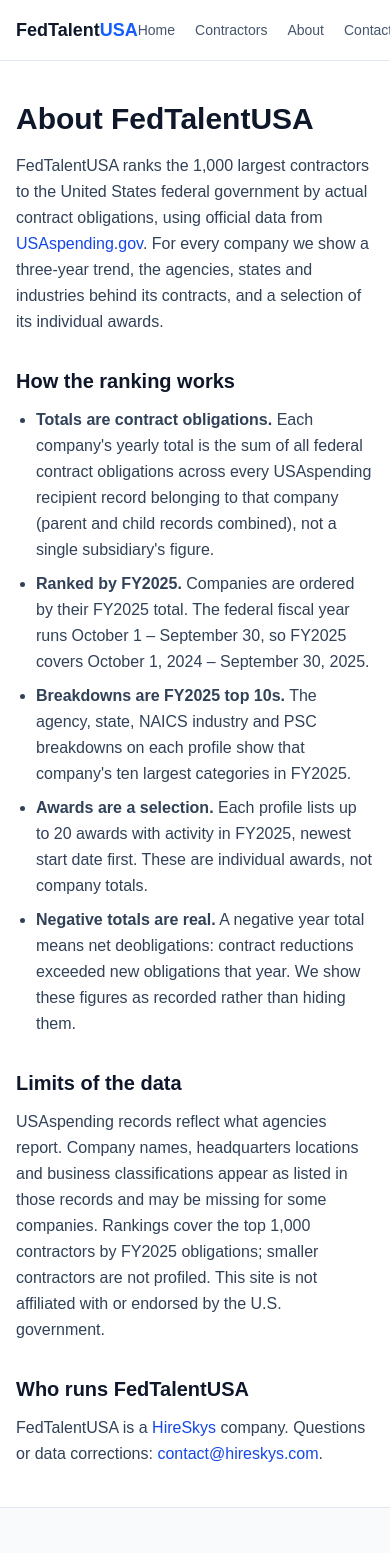
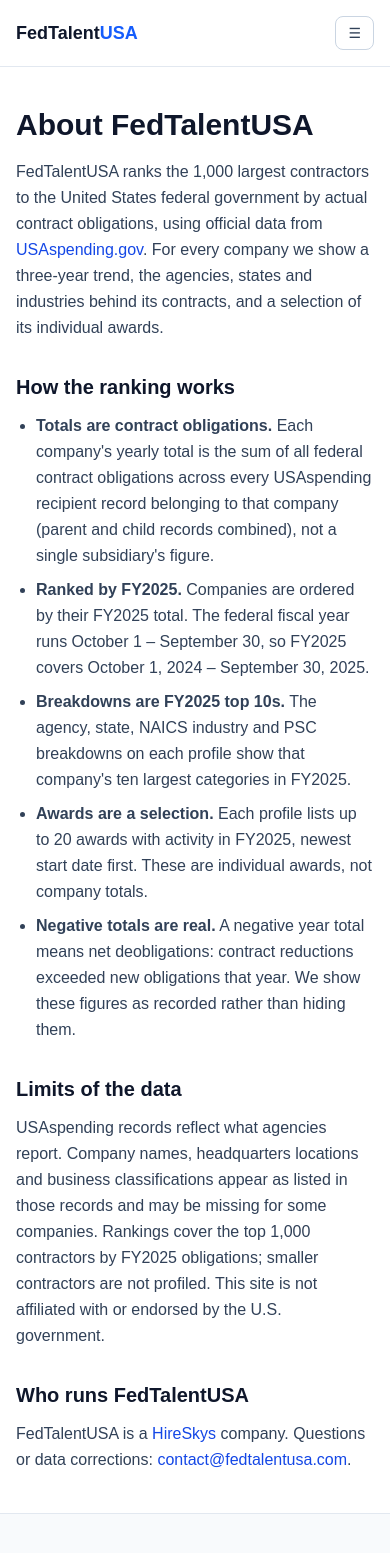
Before and after one commit to mtalha102503/FedTalentUSA, a Next.js app: page /about in a window 390 px wide. Shown: the top 1553 px of the page. Built offline with nearby package versions, Linux system fonts and the light colour scheme.

Commit message:
FedTalentUSA fixes: contractors 50-load-more, homepage top 50, mobile navbar + company layout, sticky footer, fedtalentusa contact email

```diff
--- /dev/null
+++ b/app/Navbar.tsx
@@ -0,0 +1,61 @@
+"use client";
+
+import { useState } from "react";
+import Link from "next/link";
+
+const LINKS = [
+  { href: "/", label: "Home" },
+  { href: "/contractors", label: "Contractors" },
+  { href: "/about", label: "About" },
+  { href: "/contact", label: "Contact" },
+];
+
+// Site header. Desktop (md and up) renders exactly the previous inline nav.
+// Below md, links collapse into a hamburger button toggling a dropdown panel.
+export default function Navbar() {
+  const [open, setOpen] = useState(false);
+
+  return (
+    <header className="border-b border-slate-200 bg-white">
+      <div className="mx-auto flex max-w-6xl items-center justify-between px-4 py-4">
+        <Link href="/" className="text-lg font-bold text-slate-900">
+          FedTalent<span className="text-blue-600">USA</span>
+        </Link>
+        <nav className="hidden gap-5 text-sm font-medium text-slate-600 md:flex">
+          {LINKS.map((l) => (
+            <Link key={l.href} href={l.href} className="hover:text-blue-700">
+              {l.label}
+            </Link>
+          ))}
+        </nav>
+        <button
+          type="button"
+          className="rounded-lg border border-slate-300 px-3 py-1.5 text-sm font-medium text-slate-700 md:hidden"
+          aria-expanded={open}
+          aria-controls="mobile-nav"
+          aria-label="Toggle navigation menu"
+          onClick={() => setOpen((o) => !o)}
+        >
+          {open ? "✕" : "☰"}
+        </button>
+      </div>
+      {open && (
+        <nav
+          id="mobile-nav"
+          className="border-t border-slate-200 px-4 py-2 md:hidden"
+        >
+          {LINKS.map((l) => (
+            <Link
+              key={l.href}
+              href={l.href}
+              className="block py-2 text-sm font-medium text-slate-600 hover:text-blue-700"
+              onClick={() => setOpen(false)}
+            >
+              {l.label}
+            </Link>
+          ))}
+        </nav>
+      )}
+    </header>
+  );
+}
--- a/app/RankingTable.tsx
+++ b/app/RankingTable.tsx
@@ -1,11 +1,37 @@
+"use client";
+
+import { useState } from "react";
 import Link from "next/link";
-import { displayName, formatUSD, type IndexEntry } from "@/lib/data";
+import { displayName, formatUSD } from "@/lib/format";
+import type { IndexEntry } from "@/lib/data";
 
-// Full ranking table shared by the homepage and /contractors.
-// Server-rendered, no client JS. Columns: rank, name, FY2025 total,
-// HQ state, top FY2025 agency.
-export default function RankingTable({ entries }: { entries: IndexEntry[] }) {
+// Ranking table shared by the homepage and /contractors.
+// When pageSize is set, rows load pageSize at a time via a "Load more"
+// button (progressive append, ranking order preserved). Without pageSize,
+// all entries render at once.
+export default function RankingTable({
+  entries,
+  pageSize,
+}: {
+  entries: IndexEntry[];
+  pageSize?: number;
+}) {
+  const total = entries.length;
+  const step = pageSize ?? total;
+  const [visible, setVisible] = useState(step);
+  const shown = entries.slice(0, visible);
+  const allShown = visible >= total;
+  const showControls = pageSize != null;
+
   return (
+    <div>
+      {showControls && (
+        <p className="mb-3 text-sm text-slate-500">
+          {allShown
+            ? `All ${total.toLocaleString("en-US")} shown`
+            : `Showing ${shown.length.toLocaleString("en-US")} of ${total.toLocaleString("en-US")}`}
+        </p>
+      )}
       <div className="overflow-x-auto rounded-lg border border-slate-200">
         <table className="w-full min-w-[720px] text-left text-sm">
           <thead>
@@ -20,7 +46,7 @@
             </tr>
           </thead>
           <tbody>
-          {entries.map((e) => (
+            {shown.map((e) => (
               <tr
                 key={e.slug}
                 className="border-b border-slate-100 last:border-0 hover:bg-blue-50/50"
@@ -46,5 +72,15 @@
           </tbody>
         </table>
       </div>
+      {showControls && !allShown && (
+        <button
+          type="button"
+          onClick={() => setVisible((v) => Math.min(v + step, total))}
+          className="mt-4 rounded-lg bg-[#2f6df6] px-5 py-2.5 text-sm font-semibold text-white hover:bg-blue-700"
+        >
+          Load more
+        </button>
+      )}
+    </div>
   );
 }
--- a/app/about/page.tsx
+++ b/app/about/page.tsx
@@ -91,10 +91,10 @@
         </a>{" "}
         company. Questions or data corrections:{" "}
         <a
-          href="mailto:contact@hireskys.com"
+          href="mailto:contact@fedtalentusa.com"
           className="text-blue-700 hover:underline"
         >
-          contact@hireskys.com
+          contact@fedtalentusa.com
         </a>
         .
       </p>
--- a/app/contact/page.tsx
+++ b/app/contact/page.tsx
@@ -25,10 +25,10 @@
       </p>
       <p className="mt-4">
         <a
-          href="mailto:contact@hireskys.com"
+          href="mailto:contact@fedtalentusa.com"
           className="text-lg font-semibold text-blue-700 hover:underline"
         >
-          contact@hireskys.com
+          contact@fedtalentusa.com
         </a>
       </p>
       <p className="mt-4 leading-relaxed text-slate-700">
--- a/app/contractors/page.tsx
+++ b/app/contractors/page.tsx
@@ -37,7 +37,7 @@
         trend, agency/state/industry splits and contract awards.
       </p>
       <div className="mt-6">
-        <RankingTable entries={index} />
+        <RankingTable entries={index} pageSize={50} />
       </div>
       <p className="mt-4 text-xs text-slate-500">
         Source: USAspending.gov. Totals are contract obligations; see{" "}
--- a/app/layout.tsx
+++ b/app/layout.tsx
@@ -1,6 +1,7 @@
 import type { Metadata } from "next";
 import Link from "next/link";
 import "./globals.css";
+import Navbar from "./Navbar";
 
 export const metadata: Metadata = {
   title: {
@@ -33,32 +34,6 @@
     },
   },
 };
-
-function Header() {
-  return (
-    <header className="border-b border-slate-200 bg-white">
-      <div className="mx-auto flex max-w-6xl items-center justify-between px-4 py-4">
-        <Link href="/" className="text-lg font-bold text-slate-900">
-          FedTalent<span className="text-blue-600">USA</span>
-        </Link>
-        <nav className="flex gap-5 text-sm font-medium text-slate-600">
-          <Link href="/" className="hover:text-blue-700">
-            Home
-          </Link>
-          <Link href="/contractors" className="hover:text-blue-700">
-            Contractors
-          </Link>
-          <Link href="/about" className="hover:text-blue-700">
-            About
-          </Link>
-          <Link href="/contact" className="hover:text-blue-700">
-            Contact
-          </Link>
-        </nav>
-      </div>
-    </header>
-  );
-}
 
 function Footer() {
   return (
@@ -114,10 +89,10 @@
               </li>
               <li>
                 <a
-                  href="mailto:contact@hireskys.com"
+                  href="mailto:contact@fedtalentusa.com"
                   className="hover:text-blue-700"
                 >
-                  contact@hireskys.com
+                  contact@fedtalentusa.com
                 </a>
               </li>
             </ul>
@@ -150,9 +125,9 @@
 }) {
   return (
     <html lang="en">
-      <body>
-        <Header />
-        <main>{children}</main>
+      <body className="flex min-h-screen flex-col">
+        <Navbar />
+        <main className="flex-1">{children}</main>
         <Footer />
       </body>
     </html>
--- a/app/page.tsx
+++ b/app/page.tsx
@@ -124,7 +124,7 @@
         </div>
 
         <h2 className="mt-12 text-2xl font-bold text-slate-900">
-          Top 1,000 federal contractors by FY2025 contract value
+          Top 50 federal contractors by FY2025 contract value
         </h2>
         <p className="mt-2 max-w-3xl text-sm text-slate-600">
           Ranked by each company&apos;s total federal contract obligations in
@@ -133,7 +133,15 @@
           trend, agency/state/industry splits and contract awards.
         </p>
         <div className="mt-5">
-          <RankingTable entries={index} />
+          <RankingTable entries={index.slice(0, 50)} />
+        </div>
+        <div className="mt-6 text-center">
+          <Link
+            href="/contractors"
+            className="inline-block rounded-lg bg-[#2f6df6] px-5 py-2.5 text-sm font-semibold text-white hover:bg-blue-700"
+          >
+            View all 1,000 contractors
+          </Link>
         </div>
         <p className="mt-4 text-xs text-slate-500">
           Source: USAspending.gov, the official source for U.S. federal
--- a/app/privacy/page.tsx
+++ b/app/privacy/page.tsx
@@ -50,10 +50,10 @@
       <p className="mt-3 leading-relaxed text-slate-700">
         Questions about this policy:{" "}
         <a
-          href="mailto:contact@hireskys.com"
+          href="mailto:contact@fedtalentusa.com"
           className="text-blue-700 hover:underline"
         >
-          contact@hireskys.com
+          contact@fedtalentusa.com
         </a>
         .
       </p>
--- a/lib/data.ts
+++ b/lib/data.ts
@@ -85,11 +85,9 @@
 
 // ---- formatting helpers ----
 
-// Full USD figure, e.g. $64,725,692,748. Negative values keep their sign.
-export function formatUSD(n: number): string {
-  const sign = n < 0 ? "-" : "";
-  return `${sign}$${Math.round(Math.abs(n)).toLocaleString("en-US")}`;
-}
+// Display formatters live in lib/format.ts (client-safe, no Node APIs).
+// Server components keep importing them from here via re-export.
+export { displayName, formatUSD } from "./format";
 
 // Compact figure for hero stats, e.g. $64.73B / $48.19M / $512.40K.
 export function formatUSDCompact(n: number): string {
@@ -99,16 +97,6 @@
   if (a >= 1_000_000) return `${sign}$${(a / 1_000_000).toFixed(2)}M`;
   if (a >= 1_000) return `${sign}$${(a / 1_000).toFixed(2)}K`;
   return `${sign}$${a.toFixed(2)}`;
-}
-
-// USAspending stores legal names in ALL CAPS. Display them title-cased.
-// This is a mechanical display transform only; the stored name is unchanged.
-export function displayName(name: string): string {
-  return name
-    .toLowerCase()
-    .split(" ")
-    .map((w) => (w ? w[0].toUpperCase() + w.slice(1) : w))
-    .join(" ");
 }
 
 // SAM.gov business-type codes are snake_case; render them readable.
--- /dev/null
+++ b/lib/format.ts
@@ -0,0 +1,18 @@
+// lib/format.ts — Pure display formatters (no Node APIs), safe to import
+// from client components. lib/data.ts re-exports these for server code.
+
+// Full USD figure, e.g. $64,725,692,748. Negative values keep their sign.
+export function formatUSD(n: number): string {
+  const sign = n < 0 ? "-" : "";
+  return `${sign}$${Math.round(Math.abs(n)).toLocaleString("en-US")}`;
+}
+
+// USAspending stores legal names in ALL CAPS. Display them title-cased.
+// This is a mechanical display transform only; the stored name is unchanged.
+export function displayName(name: string): string {
+  return name
+    .toLowerCase()
+    .split(" ")
+    .map((w) => (w ? w[0].toUpperCase() + w.slice(1) : w))
+    .join(" ");
+}
```
Also changed, not shown: app/contractors/[slug]/page.tsx (+27 -31 lines). Lines whose indentation alone changed are shown as unchanged.
